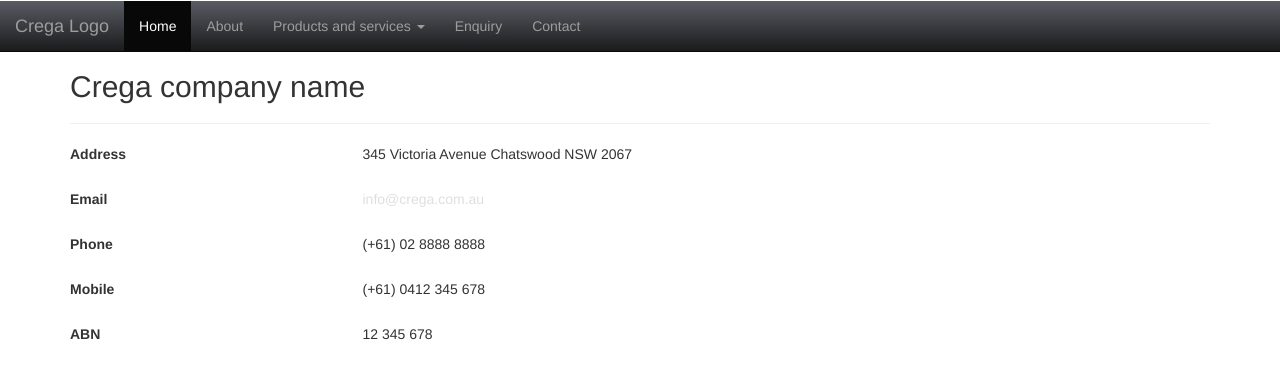
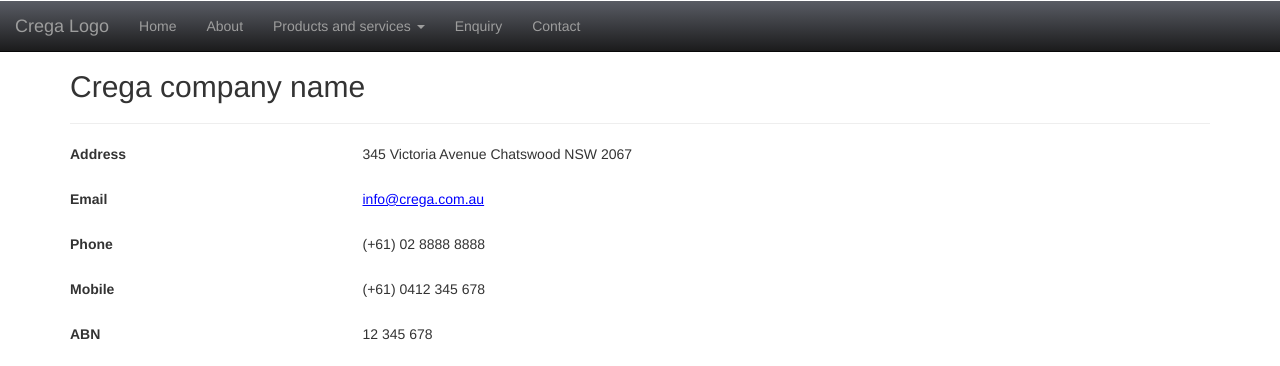
Before and after one commit to seanlinxs/Crega, a Django app: page /contact/ in a window 1280 px wide. Shown: the top 366 px of the page. Run offline with Django 3.2, Linux system fonts and the light colour scheme; style sheets or scripts are compiled from the project's sources; parts of the project's set-up code (start-up, migrations or seed data) failed here and were passed over; some libraries are stand-ins or nearby versions.

Commit message:
CSS adjust

```diff
--- a/main/static/main/css/main.scss
+++ b/main/static/main/css/main.scss
@@ -287,3 +287,10 @@ input#crega-btn-search {
         height: auto;
     }
 }
+
+#contact {
+    a, a:hover {
+        text-decoration: underline;
+        color: blue;
+    }
+}
--- a/main/templates/main/base.html
+++ b/main/templates/main/base.html
@@ -36,7 +36,7 @@
             <!-- Collect the nav links, forms, and other content for toggling -->
             <div class="collapse navbar-collapse">
                 <ul class="nav navbar-nav">
-                    <li class="active"><a href="{% url 'home' %}">Home <span class="sr-only">(current)</span></a></li>
+                    <li><a href="{% url 'home' %}">Home <span class="sr-only">(current)</span></a></li>
                     <li><a href="{% url 'about' %}">About</a></li>
                     <li class="dropdown">
                         <a href="#" class="dropdown-toggle" data-toggle="dropdown" role="button" aria-haspopup="true" aria-expanded="false">Products and services <span class="caret"></span></a>
```
